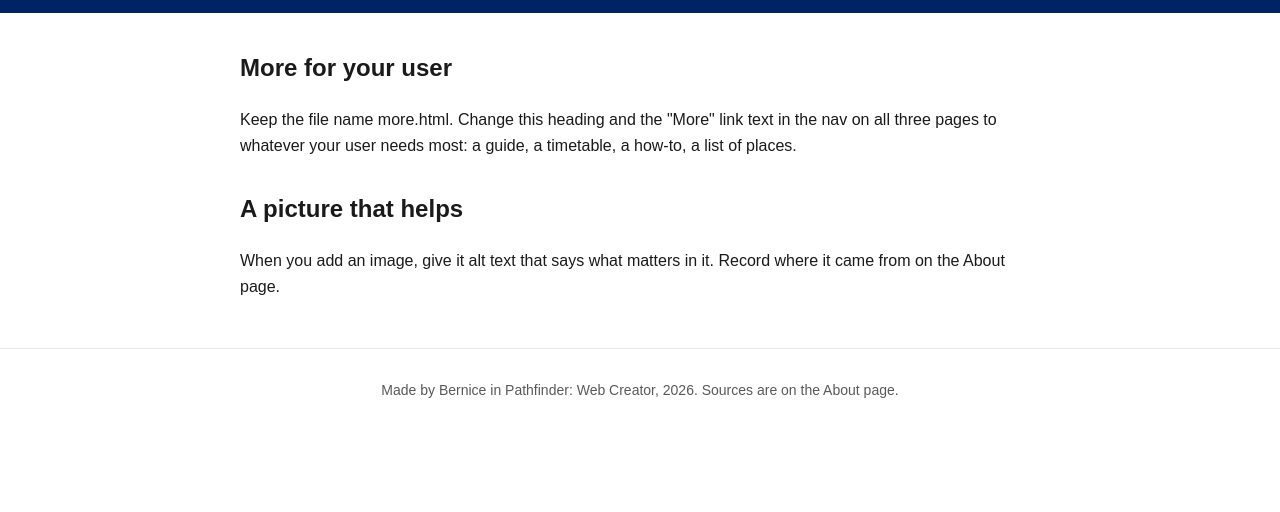
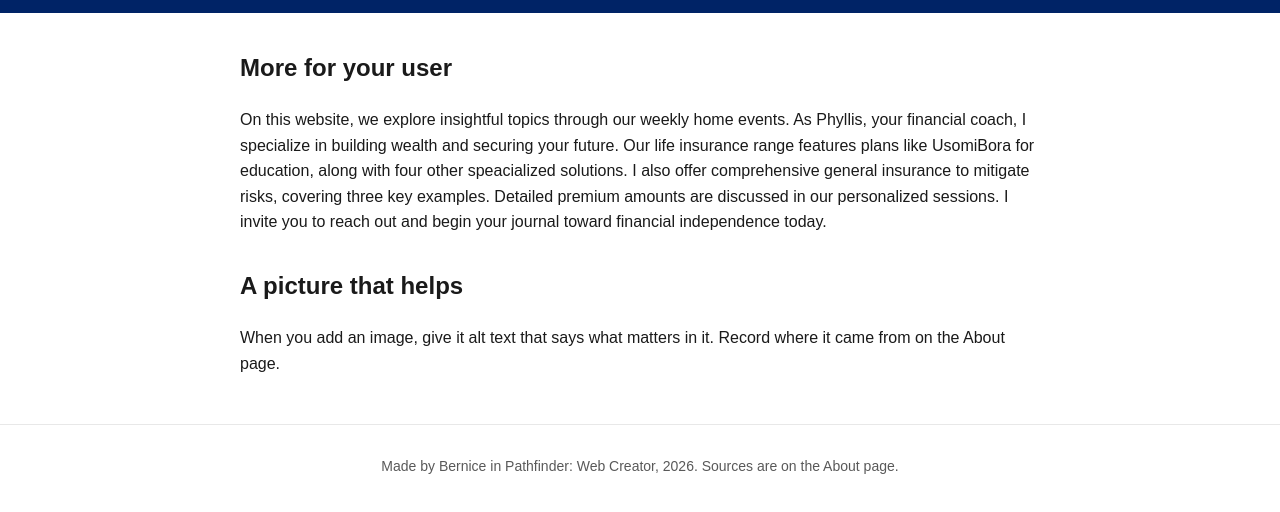
Before and after one commit to bernicemaina-ella254/phyllis-the-financial-coach, a plain HTML site: page more.html in a window 1280 px wide. Shown: the part 116-628 px from the top of the page. Drawn offline with Linux system fonts and the light colour scheme.

Commit message:
Change in more.html

```diff
--- a/more.html
+++ b/more.html
@@ -23,7 +23,12 @@
   <main>
     <section>
       <h2>More for your user</h2>
-      <p>Keep the file name more.html. Change this heading and the "More" link text in the nav on all three pages to whatever your user needs most: a guide, a timetable, a how-to, a list of places.</p>
+      <p>On this website, we explore insightful topics through our weekly home events.
+        As Phyllis, your financial coach, I specialize in building wealth and securing your future.
+        Our life insurance range features plans like UsomiBora for education, along with four other
+        speacialized solutions. I also offer comprehensive general insurance to mitigate risks, covering
+        three key examples. Detailed premium amounts are discussed in our personalized sessions. I invite
+        you to reach out and begin your journal toward financial independence today.</p>
     </section>
 
     <section>
```
